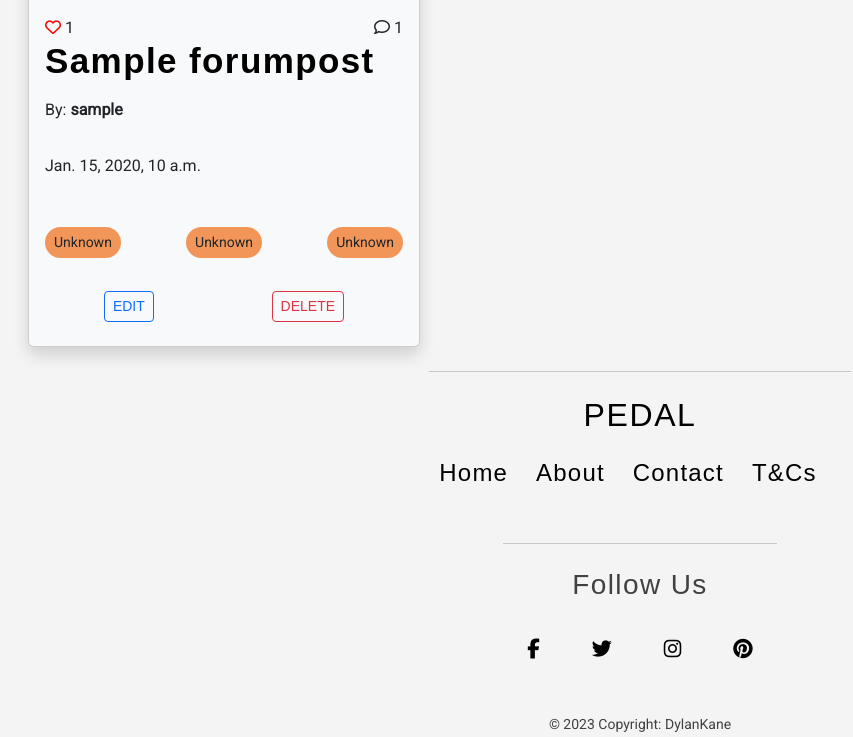
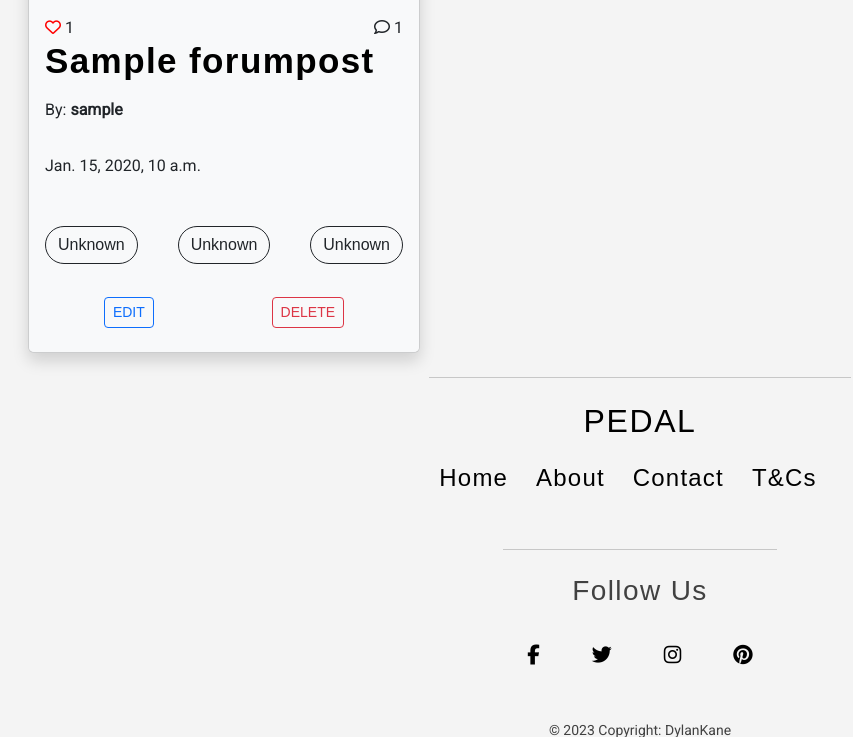
Before and after one commit to dylankane/pedal, a Django app: page /profile/ in a window 1280 px wide. Shown: the part 592-1329 px from the top of the page, without its empty margins (0-853 px from the left). Run offline with Django 3.2, Linux system fonts and the light colour scheme; a user stored in the database is signed in; tables that the repository leaves empty hold one stand-in row (values such as "Sample post"); some libraries are stand-ins or nearby versions; some web fonts are replaced.

Commit message:
Make style changes to buttons in profile.html file

```diff
--- a/templates/profile.html
+++ b/templates/profile.html
@@ -64,16 +64,16 @@
                             </div>
                         </div>
                         <div>
-                            <h3 class="card-title"><a href="#"><strong>{{ post.title }}</strong></a></h3>
+                            <h3 class="card-title"><a href="#" class="anchor"><strong>{{ post.title }}</strong></a></h3>
                             <p class="font-weight-bold py-2">By: <strong>{{ post.author }}</strong></p>
                             <p class="font-weight-bold py-2">{{ post.created_on }}</p>
                         </div>
                     </div>
                     <div class="card-footer card-footer-cascade bg-light text-center">
                         <div class="d-flex justify-content-between pb-3">
-                            <a href="#"><span class="btn btn-sm rounded-pill">{{ post.bikes }}</span></a>
-                            <a href="#"><span class="btn btn-sm rounded-pill">{{ post.bars }}</span></a>
-                            <a href="#"><span class="btn btn-sm rounded-pill">{{ post.gears }}</span></a>
+                            <a href="#"><span class="btn btn-outline-dark rounded-pill">{{ post.bikes }}</span></a>
+                            <a href="#"><span class="btn btn-outline-dark rounded-pill">{{ post.bars }}</span></a>
+                            <a href="#"><span class="btn btn-outline-dark rounded-pill">{{ post.gears }}</span></a>
                         </div>
                         <div class="d-flex justify-content-around my-3">
                             <a href="{% url 'update_post' post.slug %}"><span class="btn btn-outline-primary btn-sm">EDIT</span></a>
```
